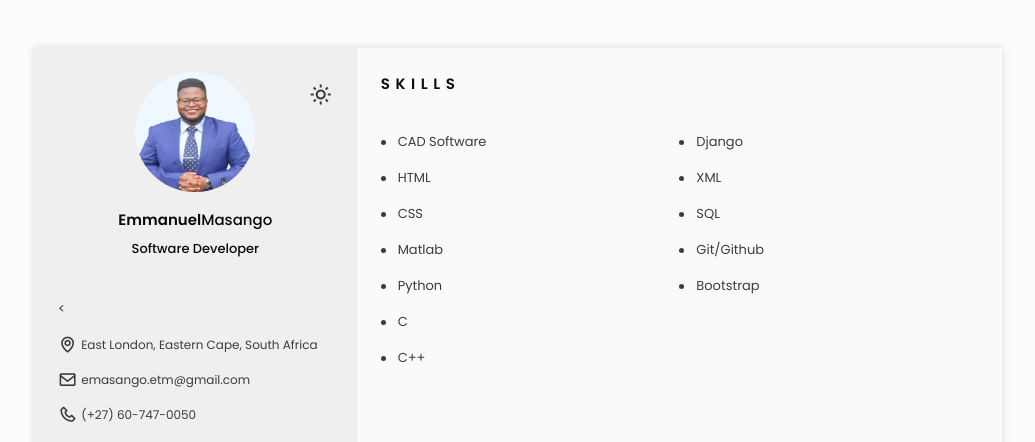
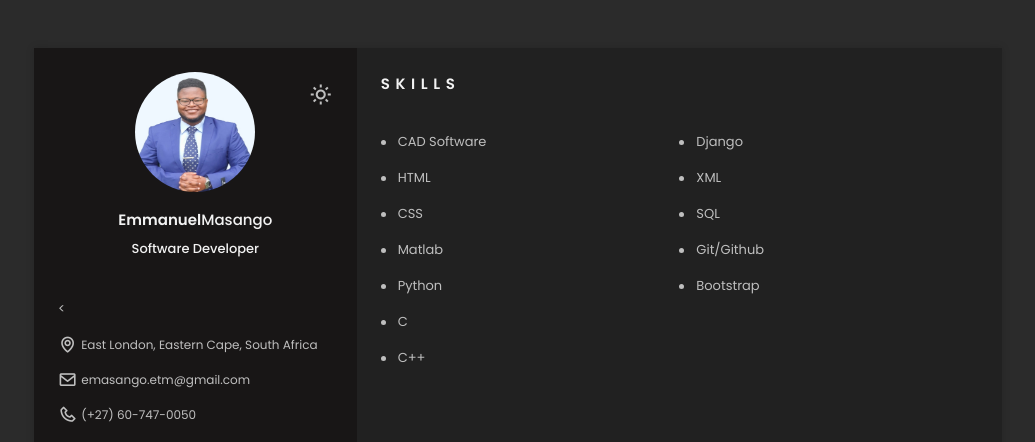
Before and after one commit to EmmanuelMasango/CV, a plain HTML site: page index.html in a window 1280 px wide. Shown: the top 442 px of the page, without its empty margins (122-1157 px from the left). Drawn offline with nearby package versions, Linux system fonts and the light colour scheme.

Commit message:
Updaated Starting Theme

```diff
--- a/index.html
+++ b/index.html
@@ -13,7 +13,7 @@
 
         <title>CV-Emmanuel Masango</title>
     </head>
-    <body class="scale-cv light-theme">
+    <body class="scale-cv dark-theme">
         <!--========== HEADER ==========-->
         <header class="l-header" id="header">
             <nav class="nav bd-container">
```
